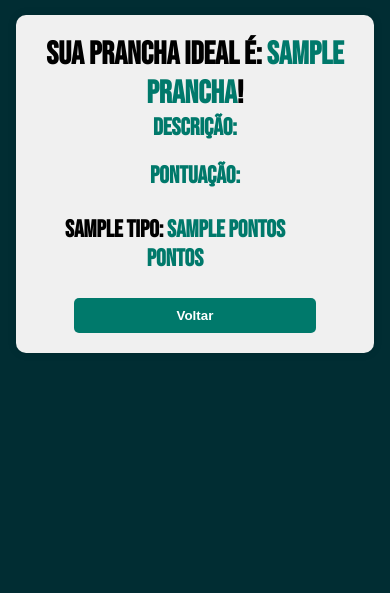
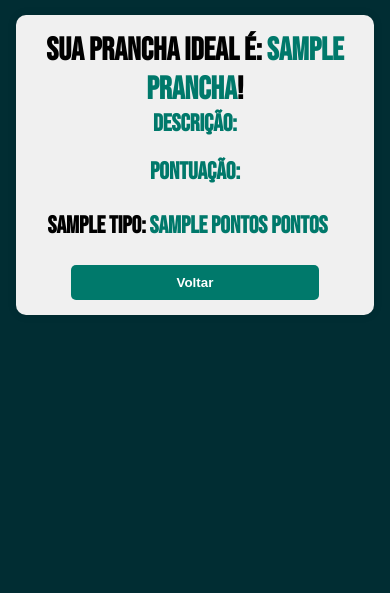
Before and after one commit to devgabrielrosas/Surf-Lifestyle, a Flask app: template app/templates/resultado.html in a window 390 px wide. Shown: the part 55-648 px from the top of the page. Run offline with Flask 3, Linux system fonts and the light colour scheme; the template is opened without the code that fills it: most values are stand-ins (such as "Sample title", 1, 10 or a date in 2020).

Commit message:
fix: Consertei responsiviade da página de pranchas

```diff
--- a/app/static/estilos/prancha.css
+++ b/app/static/estilos/prancha.css
@@ -13,6 +13,7 @@
 }
 #resultado{
     color: var(--black-default);
+    padding: 4%;
 }
 form{
     display: flex;
@@ -85,18 +86,21 @@ li {
 
 .pontuacao {
     list-style-type: none;
+    list-style: inside;
 }
 
 .descricao {
   display: flex;
   justify-content: center; /* Centraliza horizontalmente */
   align-items: center;     /* Faz os dois (pontos e imagem) ficarem alinhados verticalmente pelo centro */
-  gap: 40px;
+  gap: 25px;
   margin-top: 20px;
+  flex-wrap: wrap;
 }
 
 .caixa-pontos {
   text-align: left; /* Deixa o texto alinhado à esquerda */
+  padding-left: 5px;
 }
 
 .caixa-pontos h3 {
@@ -111,12 +115,13 @@ li {
 }
 
 .pontuacao li {
-  margin: 5px 0;
+  margin: 5px 0 5px 5px;
   font-weight: bold;
 }
 
 .pranchas img {
   max-width: 220px;
+  margin-right: 5px;
   height: auto;
 }
 
```
